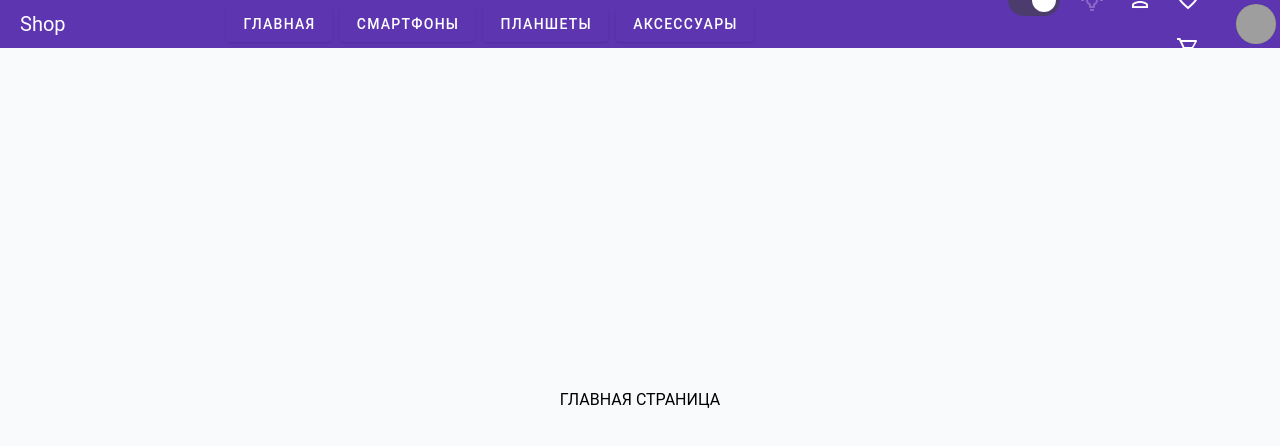
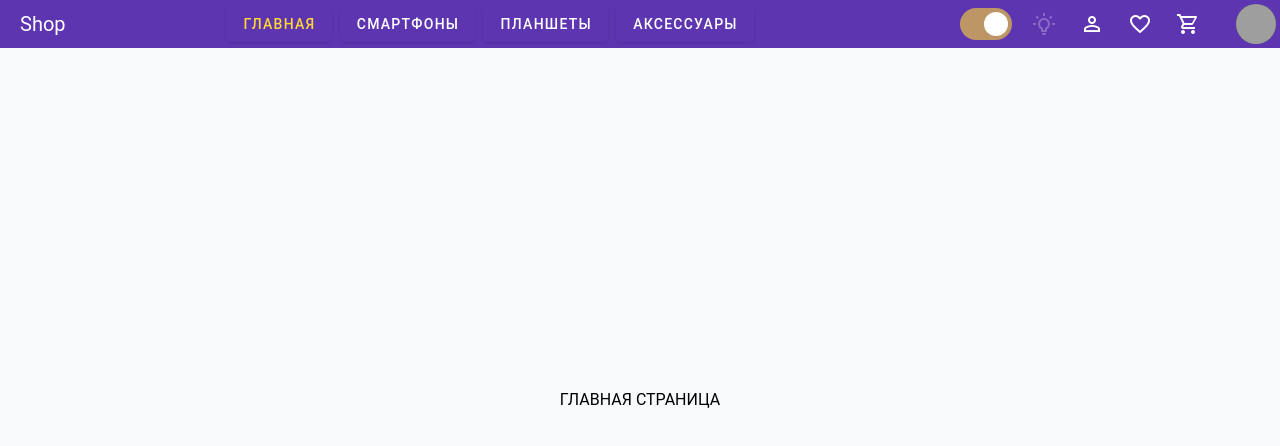
Before and after one commit to vlad-kramarukha/shop-app-ui, a Vue app in the folder frontend/: page / in a window 1280 px wide. Shown: the top 446 px of the page. Built offline with nearby package versions, Linux system fonts and the light colour scheme; grey boxes are pictures that could not be loaded; what @kyvg/vue3-notification would draw is missing.

Commit message:
Сделал NavBar

```diff
--- a/frontend/src/components/header/NavBar.vue
+++ b/frontend/src/components/header/NavBar.vue
@@ -1,18 +1,34 @@
-<script setup lang="ts"></script>
+<script setup lang="ts">
+import { useRoute, useRouter } from 'vue-router'
+import { computed } from 'vue'
+
+const route = useRoute()
+const router = useRouter()
+
+const computedActiveColor = computed(() => (name: string) => route.name === name ? 'error' : 'default')
+
+function navigate(name: string) {
+	router.push({ name })
+}
+</script>
 
 <template>
 	<VRow no-gutters justify="start" class="gap-2">
 		<VCol cols="auto">
-			<VBtn class="shadow">Главная</VBtn>
+			<VBtn class="shadow" :color="computedActiveColor('home')" @click="navigate('home')">Главная</VBtn>
 		</VCol>
 		<VCol cols="auto">
-			<VBtn class="shadow">Смартфоны</VBtn>
+			<VBtn class="shadow" :color="computedActiveColor('smartphones')" @click="navigate('smartphones')">
+				Смартфоны
+			</VBtn>
 		</VCol>
 		<VCol cols="auto">
-			<VBtn class="shadow">Планшеты</VBtn>
+			<VBtn class="shadow" :color="computedActiveColor('tablets')" @click="navigate('tablets')">Планшеты</VBtn>
 		</VCol>
 		<VCol cols="auto">
-			<VBtn class="shadow">Аксессуары</VBtn>
+			<VBtn class="shadow" :color="computedActiveColor('accessories')" @click="navigate('accessories')">
+				Аксессуары
+			</VBtn>
 		</VCol>
 	</VRow>
 </template>
--- a/frontend/src/components/header/TheHeader.vue
+++ b/frontend/src/components/header/TheHeader.vue
@@ -7,14 +7,14 @@ import ThemeSwitcher from './ThemeSwitcher.vue'
 <template>
 	<VLayout>
 		<VAppBar density="compact" color="primary" elevation="0" class="shadow">
-			<template #title> Shop</template>
+			<template #title>Shop</template>
 
 			<template #default>
 				<VRow no-gutters align="center">
-					<VCol cols="9">
+					<VCol cols="8">
 						<NavBar />
 					</VCol>
-					<VCol cols="3">
+					<VCol cols="4">
 						<VRow no-gutters justify="end" align="center">
 							<ThemeSwitcher />
 							<ActionsBar />
--- a/frontend/src/components/header/ThemeSwitcher.vue
+++ b/frontend/src/components/header/ThemeSwitcher.vue
@@ -26,7 +26,7 @@ function toggleColorMode() {
 	<VCol cols="auto">
 		<VTooltip text="Тема как в системе" location="bottom">
 			<template #activator="{ props }">
-				<VSwitch :="props" v-model:model-value="themeMode" density="compact" hide-details inset />
+				<VSwitch :="props" v-model:model-value="themeMode" density="compact" color="error" hide-details inset />
 			</template>
 		</VTooltip>
 	</VCol>
```
